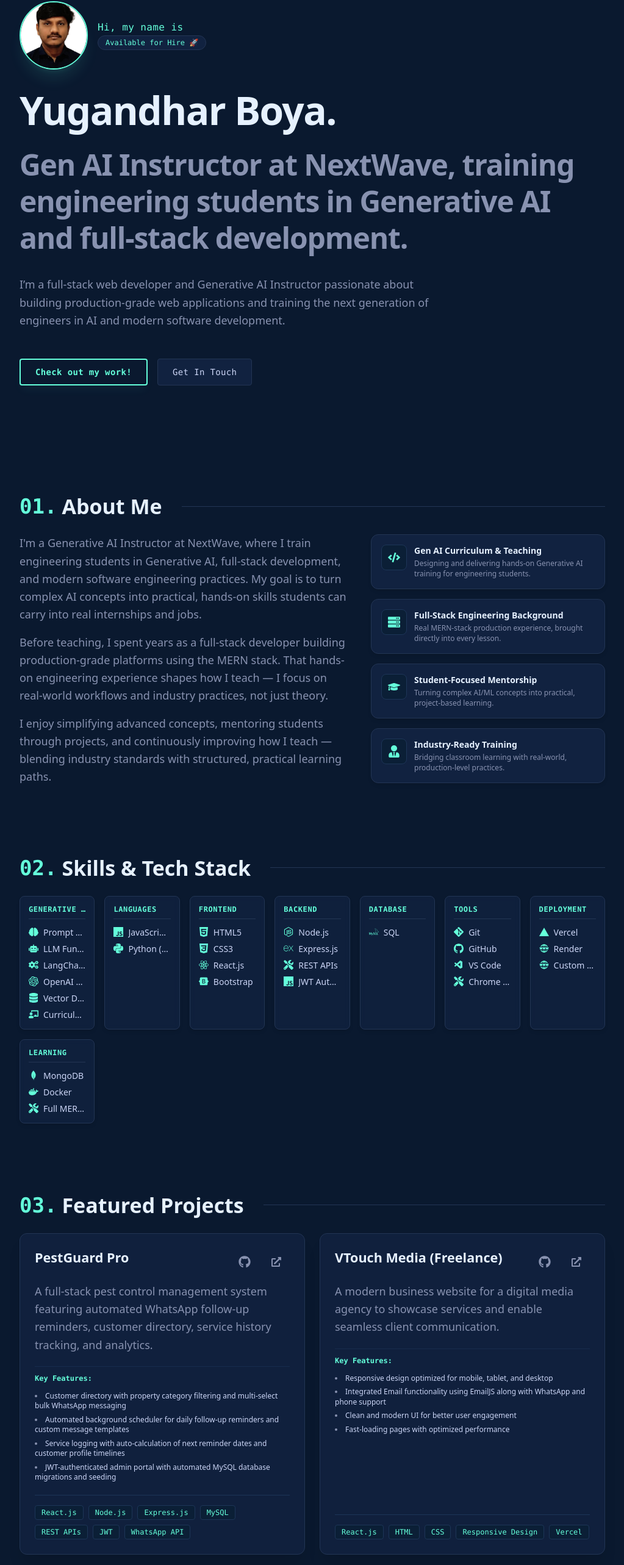
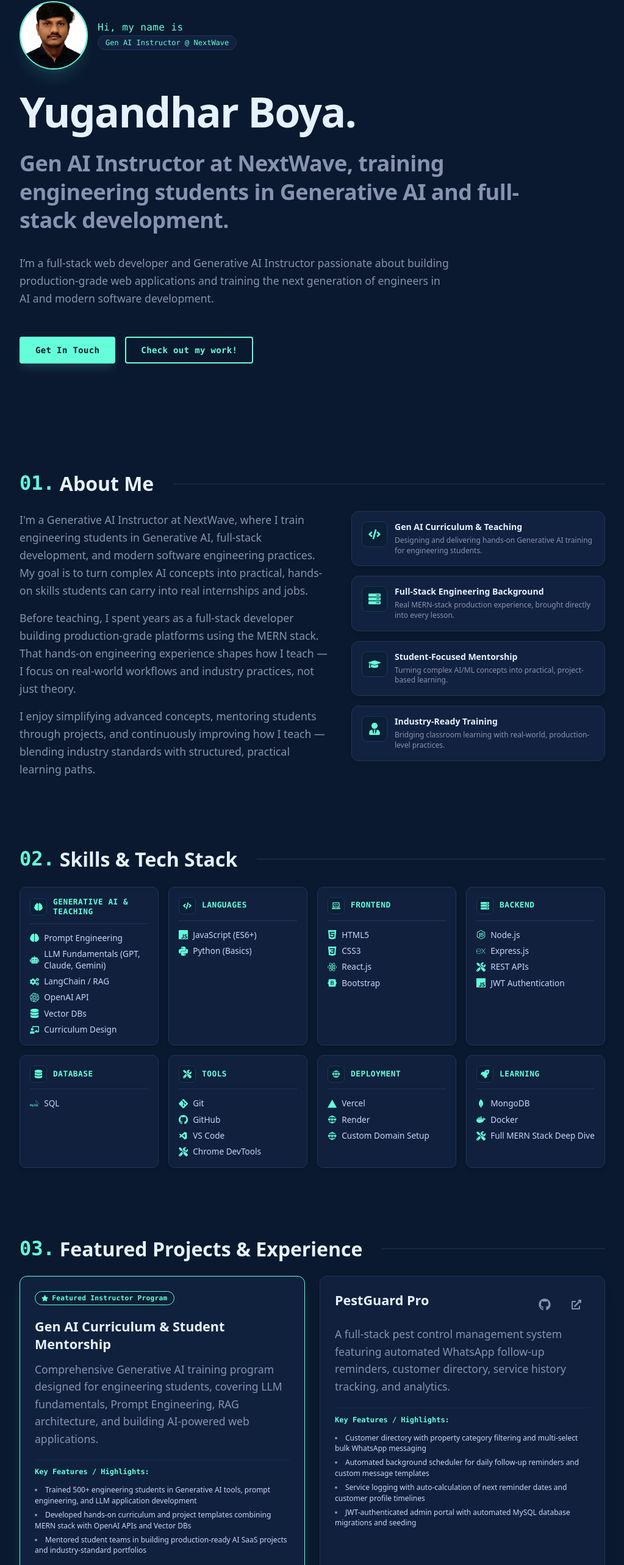
Before and after one commit to yugandharboya/my-portfolio, a React (Vite) app: page / in a window 1280 px wide. Shown: the part 174-2740 px from the top of the page at 61% size, without its empty margins (128-1151 px from the left). Built offline with nearby package versions, Linux system fonts and the light colour scheme.

Commit message:
improved ui

```diff
--- a/src/Data/projects.jsx
+++ b/src/Data/projects.jsx
@@ -1,4 +1,16 @@
 const projects = [
+  {
+    title: "Gen AI Curriculum & Student Mentorship",
+    description:
+      "Comprehensive Generative AI training program designed for engineering students, covering LLM fundamentals, Prompt Engineering, RAG architecture, and building AI-powered web applications.",
+    tech: ["Generative AI", "LLMs", "LangChain", "Prompt Engineering", "RAG", "React.js", "Python"],
+    featured: true,
+    features: [
+      "Trained 500+ engineering students in Generative AI tools, prompt engineering, and LLM application development",
+      "Developed hands-on curriculum and project templates combining MERN stack with OpenAI APIs and Vector DBs",
+      "Mentored student teams in building production-ready AI SaaS projects and industry-standard portfolios",
+    ],
+  },
   {
     title: "PestGuard Pro",
     description:
@@ -27,7 +39,6 @@ const projects = [
       "Fast-loading pages with optimized performance",
     ],
   },
-
   {
     title: "Personal Expense Tracker",
     description:
@@ -42,7 +53,6 @@ const projects = [
       "Secure backend with RESTful APIs and database integration",
     ],
   },
-
   {
     title: "Human Resource Management System",
     description:
@@ -57,7 +67,6 @@ const projects = [
       "Scalable backend architecture for multi-user operations",
     ],
   },
-
   {
     title: "E-commerce Web Application",
     description:
--- a/src/Data/skills.jsx
+++ b/src/Data/skills.jsx
@@ -16,12 +16,24 @@ import {
   SiOpenai,
 } from "react-icons/si";
 import { VscVscode } from "react-icons/vsc";
-import { FaTools, FaBrain, FaRobot, FaChalkboardTeacher, FaDatabase, FaCogs } from "react-icons/fa";
+import {
+  FaTools,
+  FaBrain,
+  FaRobot,
+  FaChalkboardTeacher,
+  FaDatabase,
+  FaCogs,
+  FaCode,
+  FaLaptopCode,
+  FaServer,
+  FaRocket,
+} from "react-icons/fa";
 import { TbWorldWww } from "react-icons/tb";
 
 const skillsList = [
   {
     title: "Generative AI & Teaching",
+    categoryIcon: <FaBrain />,
     items: [
       { icon: <FaBrain />, name: "Prompt Engineering" },
       { icon: <FaRobot />, name: "LLM Fundamentals (GPT, Claude, Gemini)" },
@@ -33,6 +45,7 @@ const skillsList = [
   },
   {
     title: "Languages",
+    categoryIcon: <FaCode />,
     items: [
       { icon: <SiJavascript />, name: "JavaScript (ES6+)" },
       { icon: <SiPython />, name: "Python (Basics)" },
@@ -40,6 +53,7 @@ const skillsList = [
   },
   {
     title: "Frontend",
+    categoryIcon: <FaLaptopCode />,
     items: [
       { icon: <SiHtml5 />, name: "HTML5" },
       { icon: <SiCss3 />, name: "CSS3" },
@@ -49,6 +63,7 @@ const skillsList = [
   },
   {
     title: "Backend",
+    categoryIcon: <FaServer />,
     items: [
       { icon: <SiNodedotjs />, name: "Node.js" },
       { icon: <SiExpress />, name: "Express.js" },
@@ -58,10 +73,12 @@ const skillsList = [
   },
   {
     title: "Database",
+    categoryIcon: <FaDatabase />,
     items: [{ icon: <SiMysql />, name: "SQL" }],
   },
   {
     title: "Tools",
+    categoryIcon: <FaTools />,
     items: [
       { icon: <SiGit />, name: "Git" },
       { icon: <SiGithub />, name: "GitHub" },
@@ -71,6 +88,7 @@ const skillsList = [
   },
   {
     title: "Deployment",
+    categoryIcon: <TbWorldWww />,
     items: [
       { icon: <SiVercel />, name: "Vercel" },
       { icon: <TbWorldWww />, name: "Render" },
@@ -79,6 +97,7 @@ const skillsList = [
   },
   {
     title: "Learning",
+    categoryIcon: <FaRocket />,
     items: [
       { icon: <SiMongodb />, name: "MongoDB" },
       { icon: <SiDocker />, name: "Docker" },
--- a/src/components/About/About.css
+++ b/src/components/About/About.css
@@ -5,6 +5,7 @@
   gap: 1.5rem;
   scroll-margin-top: 6rem;
   min-width: 0;
+  max-width: 100%;
 }
 
 .section-header-row {
@@ -22,6 +23,7 @@
   align-items: center;
   min-width: 0;
   word-break: normal;
+  overflow-wrap: break-word;
 }
 
 .section-heading-number {
@@ -50,6 +52,7 @@
   gap: 2rem;
   align-items: flex-start;
   min-width: 0;
+  width: 100%;
 }
 
 @media (min-width: 1024px) {
@@ -64,9 +67,10 @@
   flex-direction: column;
   gap: 1rem;
   color: #8892b0;
-  line-height: 1.625;
+  line-height: 1.65;
   min-width: 0;
   word-break: normal;
+  overflow-wrap: break-word;
 }
 
 .about-highlights-grid {
@@ -86,7 +90,8 @@
 
 @media (min-width: 1024px) {
   .about-highlights-grid {
-    width: 24rem;
+    width: 26rem;
+    max-width: 100%;
     grid-template-columns: repeat(1, minmax(0, 1fr));
   }
 }
@@ -102,10 +107,12 @@
   transition: all 0.2s ease;
   box-shadow: 0 4px 6px -1px rgba(0, 0, 0, 0.1);
   min-width: 0;
+  max-width: 100%;
 }
 
 .highlight-card:hover {
   border-color: rgba(100, 255, 218, 0.5);
+  transform: translateY(-2px);
 }
 
 .highlight-icon-box {
@@ -136,13 +143,16 @@
   color: #e6f1ff;
   min-width: 0;
   word-break: normal;
+  overflow-wrap: break-word;
+  line-height: 1.35;
 }
 
 .highlight-desc {
   font-size: 0.75rem;
   color: #8892b0;
   margin-top: 0.25rem;
-  line-height: 1.375;
+  line-height: 1.4;
   min-width: 0;
   word-break: normal;
+  overflow-wrap: break-word;
 }
--- a/src/components/Header/Header.css
+++ b/src/components/Header/Header.css
@@ -119,8 +119,6 @@
   font-family: ui-monospace, SFMono-Regular, Menlo, Monaco, Consolas, monospace;
   font-size: 0.75rem;
   letter-spacing: 0.025em;
-  transition: all 0.2s ease;
-  /* min-height: 44px; */
   display: flex;
   align-items: center;
   justify-content: center;
--- a/src/components/Hero/Hero.css
+++ b/src/components/Hero/Hero.css
@@ -8,6 +8,7 @@
   padding-bottom: 2rem;
   gap: 1rem;
   min-width: 0;
+  max-width: 100%;
 }
 
 @media (min-width: 640px) {
@@ -96,7 +97,8 @@
   border: 1px solid #233554;
   width: fit-content;
   margin-top: 0.25rem;
-  white-space: nowrap;
+  white-space: normal;
+  word-break: normal;
 }
 
 .hero-title {
@@ -105,23 +107,28 @@
   letter-spacing: -0.025em;
   min-width: 0;
   word-break: normal;
+  overflow-wrap: break-word;
 }
 
 .hero-subtitle {
-  font-weight: 700;
+  font-weight: 600;
   color: #8892b0;
-  letter-spacing: -0.025em;
+  letter-spacing: -0.015em;
   min-width: 0;
   word-break: normal;
+  overflow-wrap: break-word;
+  max-width: 52rem;
+  line-height: 1.3;
 }
 
 .hero-description {
   color: #8892b0;
-  max-width: 42rem;
-  line-height: 1.625;
+  max-width: 44rem;
+  line-height: 1.65;
   margin-top: 0.5rem;
   min-width: 0;
   word-break: normal;
+  overflow-wrap: break-word;
 }
 
 .hero-actions-group {
@@ -143,6 +150,31 @@
 
 .hero-btn-primary {
   border: 2px solid #64ffda;
+  color: #0a192f;
+  background-color: #64ffda;
+  padding: 0.75rem 1.5rem;
+  border-radius: 0.25rem;
+  font-family: ui-monospace, SFMono-Regular, Menlo, Monaco, Consolas, monospace;
+  font-size: 0.875rem;
+  font-weight: 700;
+  letter-spacing: 0.025em;
+  transition: all 0.2s ease;
+  min-height: 44px;
+  display: flex;
+  align-items: center;
+  justify-content: center;
+  cursor: pointer;
+  box-shadow: 0 10px 15px -3px rgba(100, 255, 218, 0.15);
+}
+
+.hero-btn-primary:hover {
+  background-color: #52e0be;
+  border-color: #52e0be;
+  transform: translateY(-2px);
+}
+
+.hero-btn-secondary {
+  border: 2px solid #64ffda;
   color: #64ffda;
   background: transparent;
   padding: 0.75rem 1.5rem;
@@ -157,32 +189,9 @@
   align-items: center;
   justify-content: center;
   cursor: pointer;
-  box-shadow: 0 10px 15px -3px rgba(100, 255, 218, 0.05);
 }
 
-.hero-btn-primary:hover {
+.hero-btn-secondary:hover {
   background-color: rgba(100, 255, 218, 0.1);
   transform: translateY(-2px);
 }
-
-.hero-btn-secondary {
-  background-color: #112240;
-  color: #ccd6f6;
-  border: 1px solid #233554;
-  padding: 0.75rem 1.5rem;
-  border-radius: 0.25rem;
-  font-family: ui-monospace, SFMono-Regular, Menlo, Monaco, Consolas, monospace;
-  font-size: 0.875rem;
-  letter-spacing: 0.025em;
-  transition: all 0.2s ease;
-  min-height: 44px;
-  display: flex;
-  align-items: center;
-  justify-content: center;
-  cursor: pointer;
-}
-
-.hero-btn-secondary:hover {
-  background-color: #1d3557;
-  border-color: #64ffda;
-}
--- a/src/components/Hero/index.jsx
+++ b/src/components/Hero/index.jsx
@@ -40,7 +40,7 @@ const HeroCard = () => {
             Hi, my name is
           </p>
           <span className="hero-hire-badge">
-            Available for Hire 🚀
+            Gen AI Instructor @ NextWave
           </span>
         </div>
       </div>
@@ -59,17 +59,17 @@ const HeroCard = () => {
 
       <div className="hero-actions-group">
         <button
-          onClick={scrollToProjects}
+          onClick={scrollToContact}
           className="hero-btn-primary"
         >
-          Check out my work!
+          Get In Touch
         </button>
 
         <button
-          onClick={scrollToContact}
+          onClick={scrollToProjects}
           className="hero-btn-secondary"
         >
-          Get In Touch
+          Check out my work!
         </button>
       </div>
     </section>
--- a/src/components/Projects/Projects.css
+++ b/src/components/Projects/Projects.css
@@ -5,6 +5,7 @@
   gap: 1.5rem;
   scroll-margin-top: 6rem;
   min-width: 0;
+  max-width: 100%;
 }
 
 .projects-grid {
@@ -12,6 +13,7 @@
   grid-template-columns: repeat(1, minmax(0, 1fr));
   gap: 1.5rem;
   min-width: 0;
+  width: 100%;
 }
 
 @media (min-width: 1024px) {
@@ -33,6 +35,7 @@
   transition: all 0.3s ease;
   box-shadow: 0 20px 25px -5px rgba(0, 0, 0, 0.1);
   min-width: 0;
+  max-width: 100%;
 }
 
 @media (min-width: 640px) {
@@ -44,6 +47,33 @@
 .project-card:hover {
   border-color: rgba(100, 255, 218, 0.5);
   transform: translateY(-0.25rem);
+}
+
+.project-card.featured-card {
+  border: 1px solid #64ffda;
+  box-shadow: 0 10px 25px -5px rgba(100, 255, 218, 0.12);
+  background-color: rgba(17, 34, 64, 0.95);
+}
+
+.project-card.featured-card:hover {
+  box-shadow: 0 15px 30px -5px rgba(100, 255, 218, 0.25);
+}
+
+.featured-badge {
+  display: inline-flex;
+  align-items: center;
+  gap: 0.375rem;
+  padding: 0.25rem 0.625rem;
+  font-size: 0.7rem;
+  font-family: ui-monospace, SFMono-Regular, Menlo, Monaco, Consolas, monospace;
+  color: #64ffda;
+  background-color: #0b1f36;
+  border: 1px solid #64ffda;
+  border-radius: 9999px;
+  margin-bottom: 0.5rem;
+  font-weight: 700;
+  width: fit-content;
+  letter-spacing: 0.025em;
 }
 
 .project-card-body {
@@ -67,6 +97,7 @@
   transition: color 0.2s ease;
   min-width: 0;
   word-break: normal;
+  overflow-wrap: break-word;
 }
 
 .project-card:hover .project-title {
@@ -119,6 +150,7 @@
   line-height: 1.625;
   min-width: 0;
   word-break: normal;
+  overflow-wrap: break-word;
 }
 
 .project-features-container {
@@ -143,13 +175,14 @@
   list-style-position: inside;
   font-size: 0.75rem;
   color: #8892b0;
-  line-height: 1.375;
+  line-height: 1.45;
   min-width: 0;
 }
 
 .project-feature-item {
   min-width: 0;
   word-break: normal;
+  overflow-wrap: break-word;
   margin-top: 0.375rem;
 }
 
@@ -158,14 +191,15 @@
 }
 
 .project-tech-footer {
-  margin-top: 1.25rem;
-  padding-top: 1rem;
+  margin-top: 1.5rem;
+  padding-top: 1.25rem;
   border-top: 1px solid #1d3557;
   display: flex;
   flex-wrap: wrap;
   gap: 0.5rem;
   align-items: center;
   min-width: 0;
+  width: 100%;
 }
 
 .project-tech-badge {
@@ -176,5 +210,8 @@
   color: #64ffda;
   border-radius: 0.25rem;
   border: 1px solid #1d3557;
-  white-space: nowrap;
+  white-space: normal;
+  word-break: normal;
+  overflow-wrap: break-word;
+  max-width: 100%;
 }
--- a/src/components/Projects/index.jsx
+++ b/src/components/Projects/index.jsx
@@ -1,5 +1,5 @@
 import projects from "../../Data/projects";
-import { FaExternalLinkAlt, FaGithub } from "react-icons/fa";
+import { FaExternalLinkAlt, FaGithub, FaStar } from "react-icons/fa";
 import "./Projects.css";
 
 const ProjectsCard = () => {
@@ -7,7 +7,7 @@ const ProjectsCard = () => {
     <section className="projects-section" id="projects">
       <div className="section-header-row">
         <h2 className="section-heading-title text-fluid-section">
-          <span className="section-heading-number">03.</span> Featured Projects
+          <span className="section-heading-number">03.</span> Featured Projects & Experience
         </h2>
         <div className="section-heading-line" />
       </div>
@@ -16,9 +16,15 @@ const ProjectsCard = () => {
         {projects.map((project) => (
           <div
             key={project.title}
-            className="project-card"
+            className={`project-card ${project.featured ? "featured-card" : ""}`}
           >
             <div className="project-card-body">
+              {project.featured && (
+                <span className="featured-badge">
+                  <FaStar /> Featured Instructor Program
+                </span>
+              )}
+
               <div className="project-card-header">
                 <h3 className="project-title text-fluid-card-title">
                   {project.title}
@@ -55,7 +61,7 @@ const ProjectsCard = () => {
 
               {project.features && project.features.length > 0 && (
                 <div className="project-features-container">
-                  <p className="project-features-label">Key Features:</p>
+                  <p className="project-features-label">Key Features / Highlights:</p>
                   <ul className="project-features-list">
                     {project.features.map((feature, idx) => (
                       <li key={idx} className="project-feature-item">
--- a/src/components/Skills/Skills.css
+++ b/src/components/Skills/Skills.css
@@ -5,47 +5,49 @@
   gap: 1.5rem;
   scroll-margin-top: 6rem;
   min-width: 0;
+  max-width: 100%;
 }
 
 .skills-grid {
   display: grid;
-  grid-template-columns: repeat(2, minmax(0, 1fr));
-  gap: 0.75rem;
+  grid-template-columns: repeat(1, minmax(0, 1fr));
+  gap: 1rem;
   min-width: 0;
+  width: 100%;
 }
 
-@media (min-width: 640px) {
+@media (min-width: 480px) {
   .skills-grid {
-    grid-template-columns: repeat(3, minmax(0, 1fr));
-    gap: 1rem;
+    grid-template-columns: repeat(2, minmax(0, 1fr));
   }
 }
 
 @media (min-width: 768px) {
   .skills-grid {
-    grid-template-columns: repeat(4, minmax(0, 1fr));
+    grid-template-columns: repeat(3, minmax(0, 1fr));
   }
 }
 
 @media (min-width: 1024px) {
   .skills-grid {
-    grid-template-columns: repeat(7, minmax(0, 1fr));
+    grid-template-columns: repeat(4, minmax(0, 1fr));
   }
 }
 
 .skill-card {
-  background-color: rgba(17, 34, 64, 0.8);
+  background-color: rgba(17, 34, 64, 0.9);
   backdrop-filter: blur(4px);
   -webkit-backdrop-filter: blur(4px);
   border: 1px solid #233554;
-  border-radius: 0.5rem;
-  padding: 0.875rem;
-  transition: all 0.2s ease;
+  border-radius: 0.625rem;
+  padding: 1rem;
+  transition: all 0.25 ease;
   display: flex;
   flex-direction: column;
-  gap: 0.75rem;
+  gap: 0.875rem;
   box-shadow: 0 4px 6px -1px rgba(0, 0, 0, 0.1);
   min-width: 0;
+  max-width: 100%;
 }
 
 .skill-card:hover {
@@ -53,19 +55,39 @@
   transform: translateY(-0.25rem);
 }
 
+.skill-header-row {
+  display: flex;
+  align-items: center;
+  gap: 0.625rem;
+  border-bottom: 1px solid #233554;
+  padding-bottom: 0.625rem;
+  min-width: 0;
+}
+
+.skill-category-icon-box {
+  padding: 0.375rem;
+  background-color: #0b1f36;
+  border: 1px solid #1d3557;
+  border-radius: 0.375rem;
+  color: #64ffda;
+  font-size: 0.875rem;
+  display: flex;
+  align-items: center;
+  justify-content: center;
+  flex-shrink: 0;
+}
+
 .skill-category-title {
   color: #64ffda;
   font-family: ui-monospace, SFMono-Regular, Menlo, Monaco, Consolas, monospace;
-  font-size: 0.75rem;
+  font-size: 0.8rem;
   text-transform: uppercase;
-  letter-spacing: 0.05em;
-  font-weight: 600;
-  border-bottom: 1px solid #233554;
-  padding-bottom: 0.5rem;
+  letter-spacing: 0.04em;
+  font-weight: 700;
   min-width: 0;
-  overflow: hidden;
-  text-overflow: ellipsis;
-  white-space: nowrap;
+  word-break: normal;
+  overflow-wrap: break-word;
+  line-height: 1.3;
 }
 
 .skill-items-list {
@@ -86,13 +108,13 @@
 
 @media (min-width: 640px) {
   .skill-item-row {
-    font-size: 0.875rem;
+    font-size: 0.85rem;
   }
 }
 
 .skill-item-icon {
   color: #64ffda;
-  font-size: 1rem;
+  font-size: 0.95rem;
   flex-shrink: 0;
   display: flex;
   align-items: center;
@@ -100,8 +122,8 @@
 
 .skill-item-name {
   color: #ccd6f6;
-  overflow: hidden;
-  text-overflow: ellipsis;
-  white-space: nowrap;
   min-width: 0;
+  word-break: normal;
+  overflow-wrap: break-word;
+  line-height: 1.35;
 }
--- a/src/components/Skills/index.jsx
+++ b/src/components/Skills/index.jsx
@@ -17,9 +17,16 @@ const SkillsCard = () => {
             key={group.title || index}
             className="skill-card"
           >
-            <h3 className="skill-category-title">
-              {group.title}
-            </h3>
+            <div className="skill-header-row">
+              {group.categoryIcon && (
+                <div className="skill-category-icon-box">
+                  {group.categoryIcon}
+                </div>
+              )}
+              <h3 className="skill-category-title">
+                {group.title}
+              </h3>
+            </div>
 
             <div className="skill-items-list">
               {group.items.map((item, subIndex) => (
@@ -30,7 +37,7 @@ const SkillsCard = () => {
                   <span className="skill-item-icon">
                     {item.icon}
                   </span>
-                  <span className="skill-item-name" title={item.name}>
+                  <span className="skill-item-name">
                     {item.name}
                   </span>
                 </div>
--- a/src/index.css
+++ b/src/index.css
@@ -8,19 +8,22 @@
 
 :root {
   --bg-navy: #0a192f;
-  --bg-navy-light: #112240;
-  --bg-navy-dark: #0b1f36;
+  --bg-card: #112240;
+  --bg-box: #0b1f36;
   --border-color: #233554;
+  --border-subtle: #1d3557;
   --border-dark: #1e293b;
   --accent-teal: #64ffda;
   --text-slate: #8892b0;
-  --text-slate-light: #ccd6f6;
-  --text-heading: #e6f1ff;
+  --text-light: #ccd6f6;
+  --text-white: #e6f1ff;
 }
 
 html {
   scroll-behavior: smooth;
   color-scheme: dark;
+  max-width: 100vw;
+  overflow-x: hidden;
 }
 
 body {
@@ -28,6 +31,8 @@ body {
   color: var(--text-slate);
   font-family: system-ui, -apple-system, BlinkMacSystemFont, "Segoe UI", Roboto, Oxygen, Ubuntu, Cantarell, sans-serif;
   overflow-x: hidden;
+  max-width: 100vw;
+  width: 100%;
   min-height: 100vh;
   word-break: normal;
   overflow-wrap: break-word;
@@ -42,7 +47,7 @@ body {
 }
 
 ::-webkit-scrollbar-thumb {
-  background: #1e293b;
+  background: var(--border-dark);
   border-radius: 4px;
 }
 
@@ -51,17 +56,17 @@ body {
 }
 
 .text-fluid-h1 {
-  font-size: clamp(1.875rem, 5vw, 4.25rem);
+  font-size: clamp(2.25rem, 5.5vw, 4.25rem);
   line-height: 1.1;
 }
 
 .text-fluid-h2 {
-  font-size: clamp(1.35rem, 3.8vw, 3rem);
+  font-size: clamp(1.25rem, 3vw, 2.25rem);
   line-height: 1.25;
 }
 
 .text-fluid-section {
-  font-size: clamp(1.25rem, 3vw, 2.125rem);
+  font-size: clamp(1.25rem, 2.8vw, 2rem);
   line-height: 1.3;
 }
 
@@ -71,7 +76,7 @@ body {
 }
 
 .text-fluid-body {
-  font-size: clamp(0.875rem, 1.5vw, 1.125rem);
+  font-size: clamp(0.875rem, 1.4vw, 1.1rem);
   line-height: 1.65;
 }
 
```
Also changed, not shown: index.html (+6 -21 lines).
